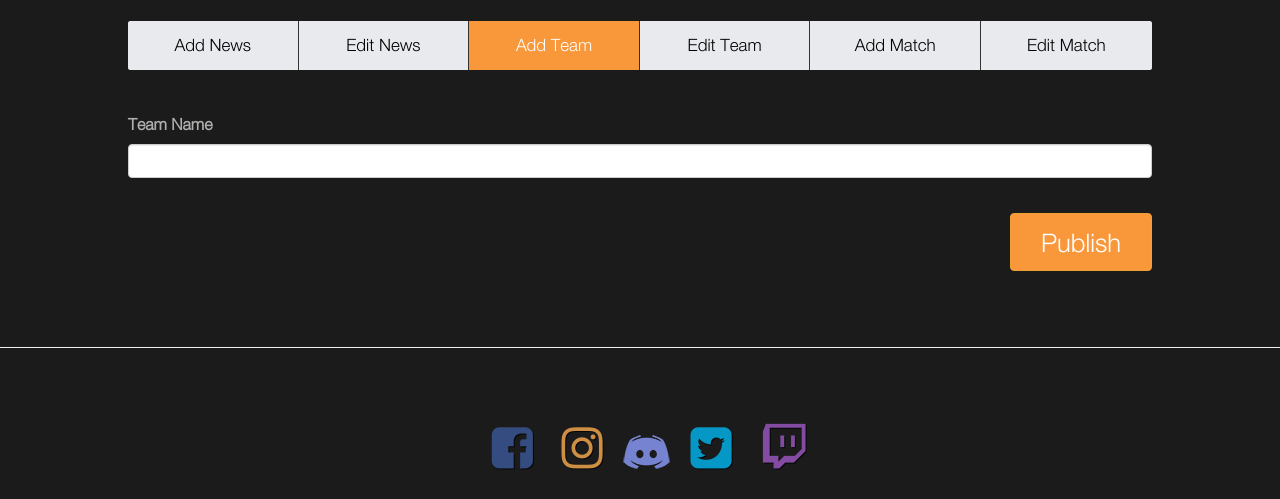
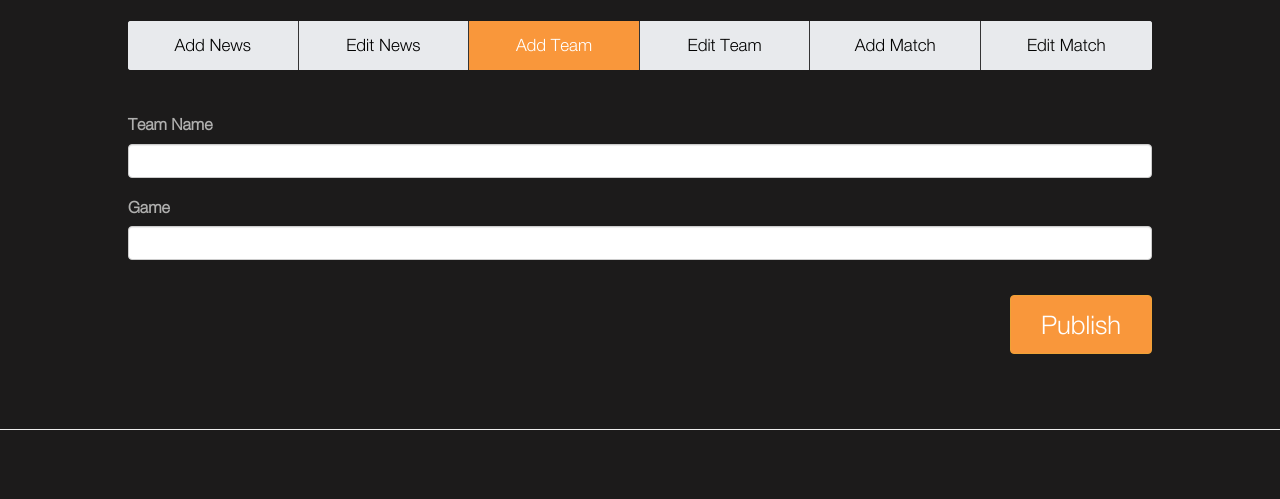
Before and after one commit to pinajbasutkar/RIT-eSports, a PHP site: page /admin.php in a window 1280 px wide, after a click on "Add Team". Shown: the part 164-663 px from the top of the page. Run offline with PHP 8.4, Linux system fonts and the light colour scheme; data comes from the database, SQL or seed files in the repository; some libraries are stand-ins or nearby versions.

Commit message:
Added Game field
This is purely a visual addition so far - needs to be incorporated into
the edit team logic.

```diff
--- a/admin.php
+++ b/admin.php
@@ -284,6 +284,8 @@
 				</div>
 
 				<div class="form-group">
+					<label for="game">Game</label>
+					<text class="form-control" rows="1" id="game"></text>
 				</div>
 
 				<button type="button" class="btn btn-warning main_action_button">Publish</button>
```
